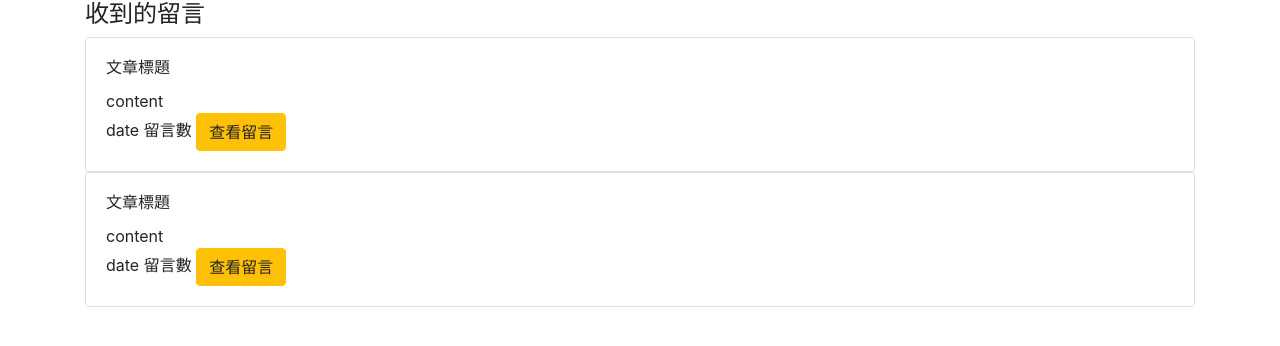
After one commit to mark0613/Warm_Com, a Django app: page /page/receive_all in a window 1280 px wide. The commit adds this page. Shown: the top 346 px of the page. Run offline with Django 4.2, Linux system fonts and the light colour scheme.

Commit message:
update file

```diff
--- a/page/urls.py
+++ b/page/urls.py
@@ -6,5 +6,8 @@ urlpatterns = [
     path('pair', views.view_pair_page),
     path('profile', views.view_profile_page),
     path('give_all', views.view_give_all_page),
-    path('give', views.view_give_page)
+    path('give', views.view_give_page),
+    path('receive_all', views.view_receive_all_page),
+    path('receive', views.view_receive_page),
+    path('article', views.view_article_page)
 ]
--- a/page/views.py
+++ b/page/views.py
@@ -17,3 +17,12 @@ def view_give_all_page(request):
 
 def view_give_page(request):
     return render(request, 'give.html')
+
+def view_receive_all_page(request):
+    return render(request, 'receive_all.html')
+
+def view_receive_page(request):
+    return render(request, 'receive.html')
+
+def view_article_page(request):
+    return render(request, 'article.html')
--- a/templates/index.html
+++ b/templates/index.html
@@ -5,7 +5,7 @@
     <meta charset="UTF-8">
     <meta http-equiv="X-UA-Compatible" content="IE=edge">
     <meta name="viewport" content="width=device-width, initial-scale=1.0">
-    <title>Document</title>
+    <title>Warm_Com</title>
     <script src="https://static.line-scdn.net/liff/edge/2/sdk.js"></script>
     <script src="{% static 'js/main.js' %}"></script>
 </head>
--- /dev/null
+++ b/templates/receive_all.html
@@ -0,0 +1,43 @@
+<!DOCTYPE html>
+<html lang="en">
+<head>
+    <meta charset="UTF-8">
+    <meta http-equiv="X-UA-Compatible" content="IE=edge">
+    <meta name="viewport" content="width=device-width, initial-scale=1.0">
+    <title>Warm_Com</title>
+
+    <!-- jquery -->
+    <script src="https://ajax.googleapis.com/ajax/libs/jquery/3.5.1/jquery.min.js"></script>
+
+    <!-- bootstap -->
+    <link rel="stylesheet" href="https://cdn.jsdelivr.net/npm/bootstrap@4.6.2/dist/css/bootstrap.min.css" integrity="sha384-xOolHFLEh07PJGoPkLv1IbcEPTNtaed2xpHsD9ESMhqIYd0nLMwNLD69Npy4HI+N" crossorigin="anonymous">
+    <script src="https://cdn.jsdelivr.net/npm/jquery@3.5.1/dist/jquery.slim.min.js" integrity="sha384-DfXdz2htPH0lsSSs5nCTpuj/zy4C+OGpamoFVy38MVBnE+IbbVYUew+OrCXaRkfj" crossorigin="anonymous"></script>
+    <script src="https://cdn.jsdelivr.net/npm/bootstrap@4.6.2/dist/js/bootstrap.bundle.min.js" integrity="sha384-Fy6S3B9q64WdZWQUiU+q4/2Lc9npb8tCaSX9FK7E8HnRr0Jz8D6OP9dO5Vg3Q9ct" crossorigin="anonymous"></script>
+
+</head>
+<body>
+    <div class="container">
+        <h4>收到的留言</h4>
+        <div class="reply">
+            <div class="card w-100">
+                <div class="card-body">
+                  <h6 class="card-title">文章標題</h6>
+                  <span>content</span><br>
+                  <span>date</span>
+                  <span>留言數</span>
+                  <button type="button" class="btn btn-warning">查看留言</button>
+                </div>
+            </div>
+            <div class="card w-100">
+                <div class="card-body">
+                  <h6 class="card-title">文章標題</h6>
+                  <span>content</span><br>
+                  <span>date</span>
+                  <span>留言數</span>
+                  <button type="button" class="btn btn-warning">查看留言</button>
+                </div>
+            </div>
+        </div>
+    </div>
+</body>
+</html>
```
Also changed, not shown: templates/receive.html (added, +89 -0 lines), templates/article.html (added).
